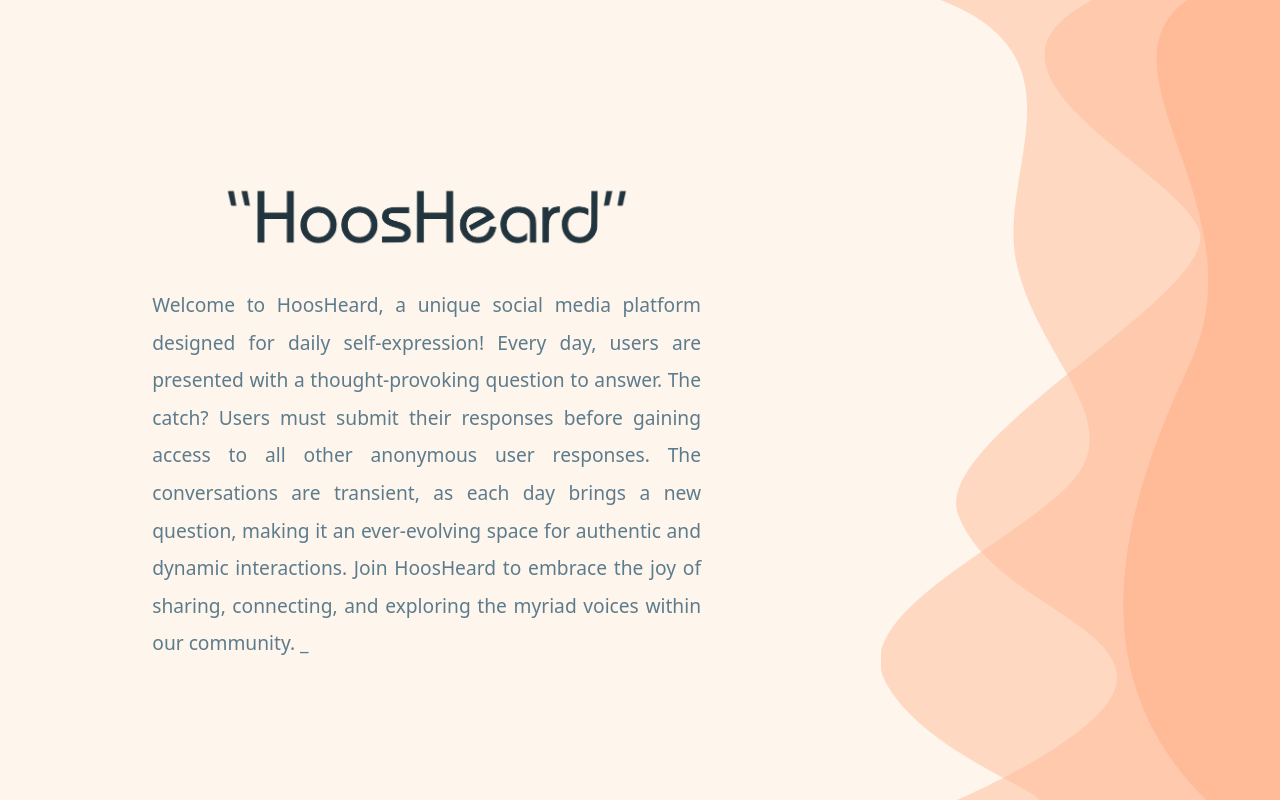
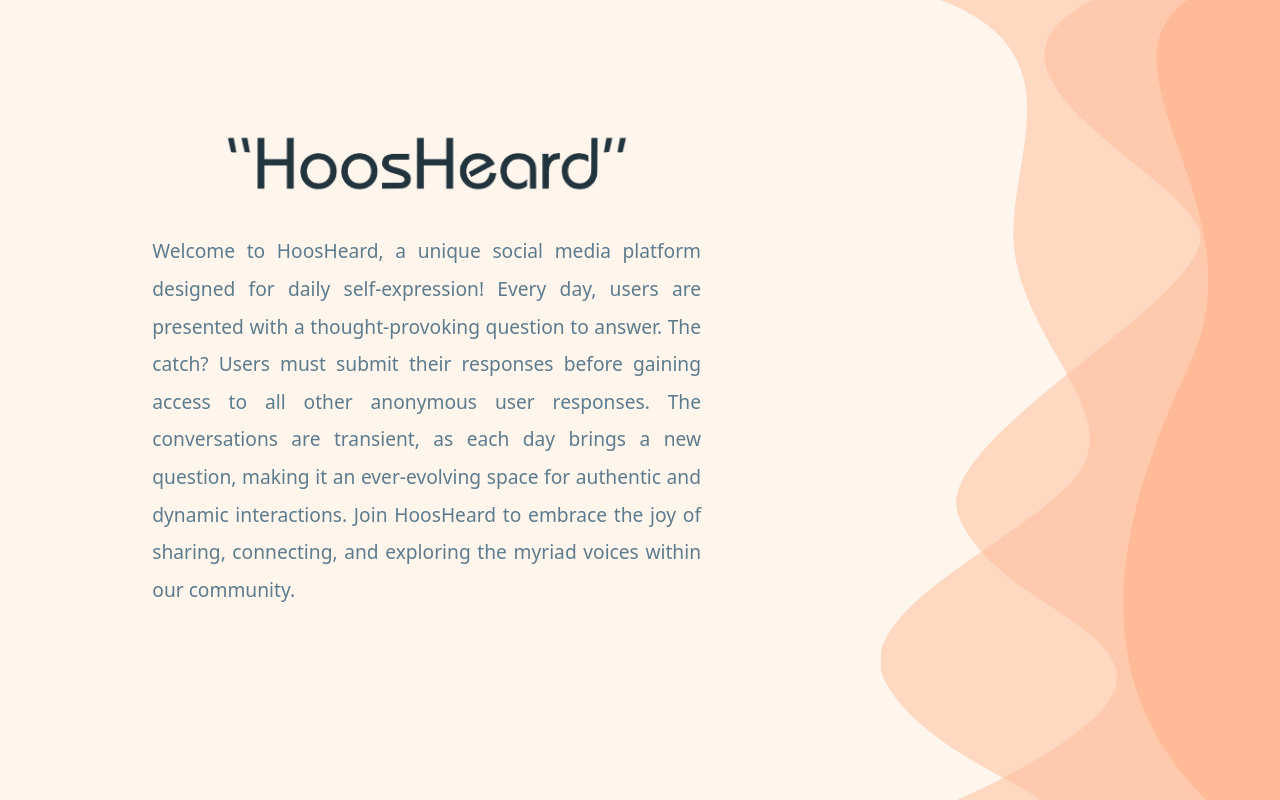
Before and after one commit to EthanHaller/HoosHeardFrontend-Web, a React (Create React App) app: page / in a window 1280 px wide. Built offline with nearby package versions, Linux system fonts and the light colour scheme; no server answers.

Commit message:
fix: remove typewriter effect from landing page

```diff
--- a/src/pages/LandingPage.jsx
+++ b/src/pages/LandingPage.jsx
@@ -4,7 +4,6 @@ import { GoogleLogin } from "@react-oauth/google"
 import { useAuth } from "../hooks/useAuth"
 import { useNavigate } from "react-router-dom"
 import logoImage from "../images/HoosHeardLogoDark.png"
-import Typewriter from "../components/landingPage/Typewriter"
 import "../styles/landingpage.css"
 
 export default function LandingPage() {
@@ -36,11 +35,11 @@ export default function LandingPage() {
 						</div>
 						<div className="middle-row">
 							<p className="landing-description mx-4 mb-0">
-								<Typewriter
-									text="Welcome to HoosHeard, a unique social media platform designed for daily self-expression! Every day, users are presented with a thought-provoking question to answer. The catch? Users must submit their responses before gaining access to all other anonymous user responses. The conversations are transient, as each day brings a new question, making it an ever-evolving space for authentic and dynamic interactions. Join HoosHeard to embrace the joy of sharing, connecting, and exploring the myriad voices within our community. "
-									delay={5}
-									showCursor={true}
-								/>
+								Welcome to HoosHeard, a unique social media platform designed for daily self-expression! Every day, users are presented with a
+								thought-provoking question to answer. The catch? Users must submit their responses before gaining access to all other anonymous
+								user responses. The conversations are transient, as each day brings a new question, making it an ever-evolving space for
+								authentic and dynamic interactions. Join HoosHeard to embrace the joy of sharing, connecting, and exploring the myriad voices
+								within our community.
 							</p>
 						</div>
 						<div className="bottom-row">
--- a/src/styles/landingpage.css
+++ b/src/styles/landingpage.css
@@ -86,7 +86,6 @@
 }
 
 .middle-row {
-	height: calc(30rem - 14vw);
 	display: flex;
 	justify-content: center;
 	align-items: flex-start;
```
